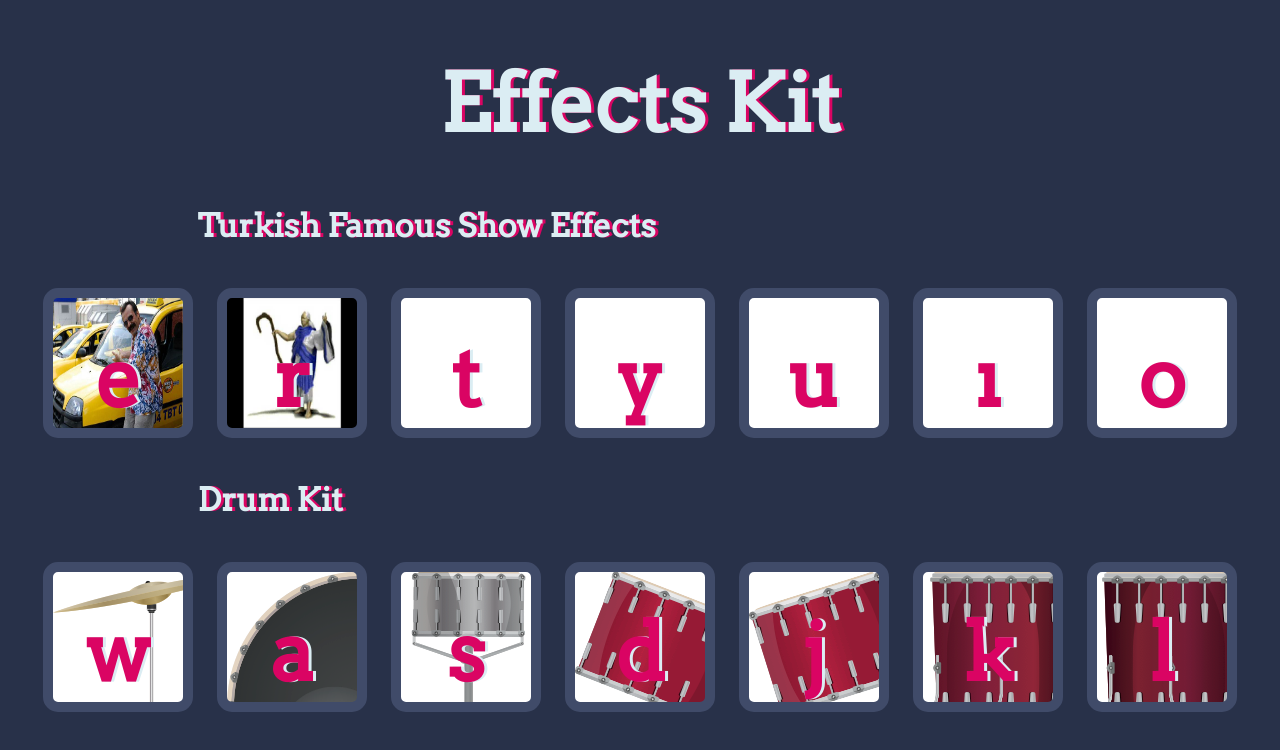
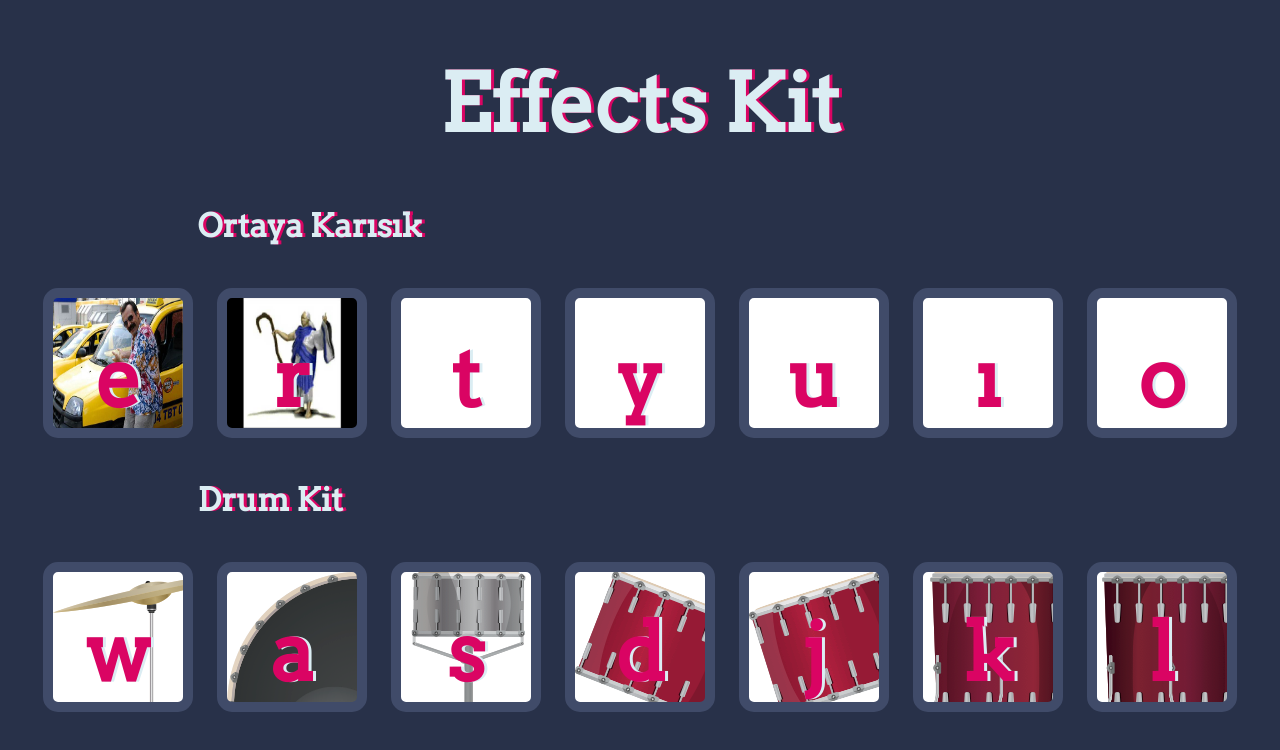
Before and after one commit to emirkutlugun77/effectKit, a plain HTML site: page index.html in a window 1280 px wide. Drawn offline with Linux system fonts and the light colour scheme.

Commit message:
akasya duragi

```diff
--- a/index.html
+++ b/index.html
@@ -12,7 +12,7 @@
 
     <h1 id="title">Effects Kit </h1>
 
-    <h3>Turkish Famous Show Effects</h3>
+    <h3>Ortaya Karısık</h3>
     <div class="set">
         <button class="e drum">e</button>
         <button class="r drum">r</button>
```
